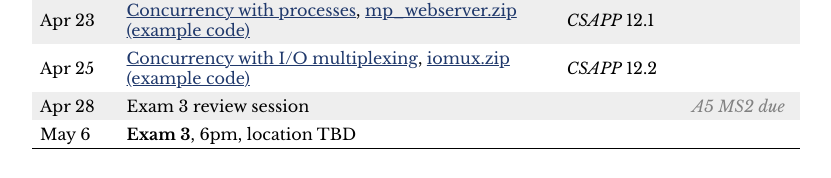
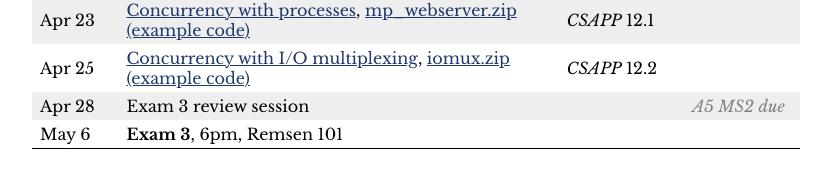
Before and after one commit to jhucsf/spring2025, a Jekyll site: the page built from schedule.md, in a window 1280 px wide. Shown: the part 2071-2249 px from the top of the page, without its empty margins (224-1055 px from the left). Built offline with Jekyll 4.4.1, drawn with Linux system fonts in a browser that asks for light colours.

Commit message:
location for Exam 3

```diff
--- a/schedule.csv
+++ b/schedule.csv
@@ -39,4 +39,4 @@ Apr 21,"Parallelism, concurrency issues",lectures/lecture31-public.pdf,synch2.zi
 Apr 23,"Concurrency with processes",lectures/lecture32-public.pdf,mp_webserver.zip,*CSAPP* 12.1,
 Apr 25,"Concurrency with I/O multiplexing",lectures/lecture33-public.pdf,iomux.zip,*CSAPP* 12.2,
 Apr 28,"Exam 3 review session",,,,"<span class='tentative'>A5 MS2 due</span>"
-May 6,"**Exam 3**, 6pm, location TBD"
+May 6,"**Exam 3**, 6pm, Remsen 101"
--- a/schedule.md
+++ b/schedule.md
@@ -67,4 +67,4 @@ Apr 21 | [Parallelism, concurrency issues](lectures/lecture31-public.pdf), [sync
 Apr 23 | [Concurrency with processes](lectures/lecture32-public.pdf), [mp_webserver.zip (example code)](lectures/mp_webserver.zip) | *CSAPP* 12.1 |
 Apr 25 | [Concurrency with I/O multiplexing](lectures/lecture33-public.pdf), [iomux.zip (example code)](lectures/iomux.zip) | *CSAPP* 12.2 |
 Apr 28 | Exam 3 review session |  | <span class='tentative'>A5 MS2 due</span>
-May 6 | **Exam 3**, 6pm, location TBD |  |
+May 6 | **Exam 3**, 6pm, Remsen 101 |  |
```
